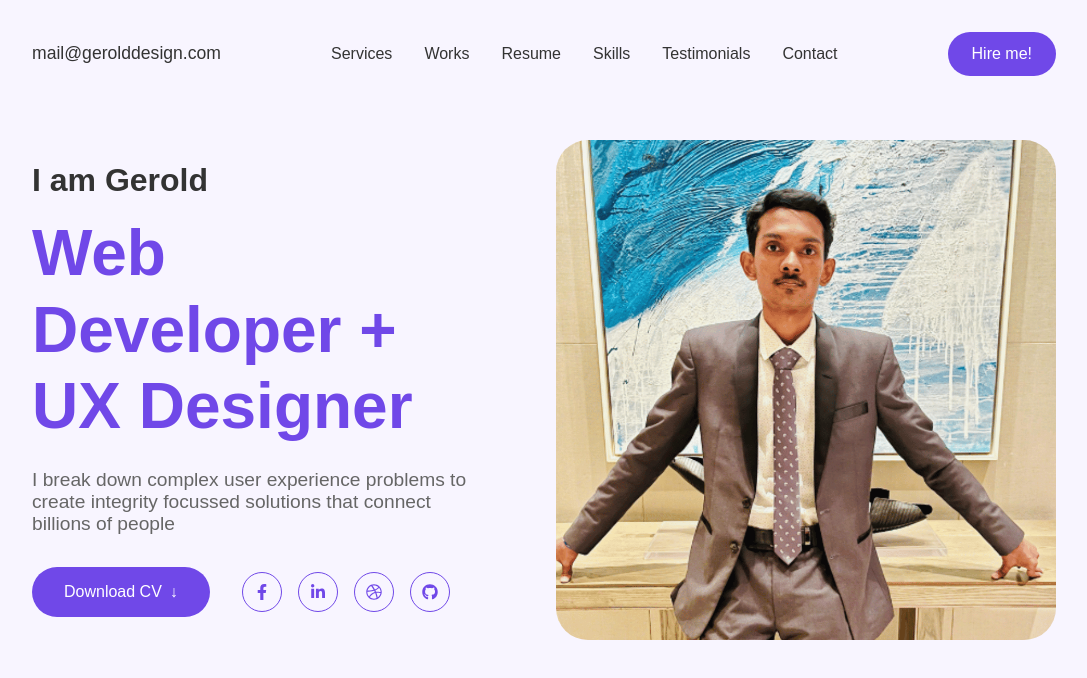
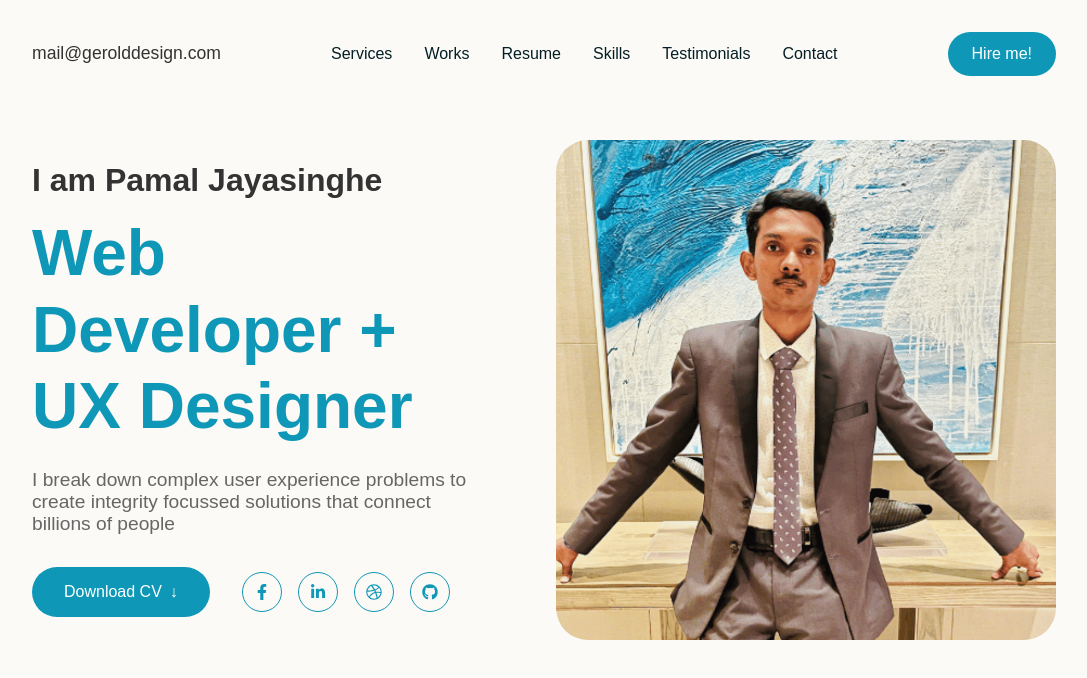
Before and after one commit to pamaljayasinghe/portfolio-site-next-js, a Next.js app: page / in a window 1280 px wide. Shown: the top 678 px of the page, without its empty margins (96-1183 px from the left). Built offline with nearby package versions, Linux system fonts and the light colour scheme.

Commit message:
Updated Some Text

```diff
--- a/src/app/page.js
+++ b/src/app/page.js
@@ -31,7 +31,7 @@ export default function Home() {
 
       <main className={styles.main}>
         <div className={styles.content}>
-          <h2 className={styles.title}>I am Gerold</h2>
+          <h2 className={styles.title}>I am Pamal Jayasinghe</h2>
           <h1 className={styles.subtitle}>
             Web Developer +<br />
             UX Designer
--- a/src/app/page.module.css
+++ b/src/app/page.module.css
@@ -1,7 +1,7 @@
 .container {
   min-height: 100vh;
   padding: 2rem 8rem;
-  background: #f8f5ff;
+  background: #fcfaf6;
 }
 
 .nav {
@@ -22,13 +22,13 @@
 }
 
 .menu a {
-  color: #333;
+  color: #031e25;
   text-decoration: none;
   font-size: 1rem;
 }
 
 .hireButton {
-  background: #7048e8;
+  background: #0f97b7;
   color: white;
   border: none;
   padding: 0.8rem 1.5rem;
@@ -56,7 +56,7 @@
 
 .subtitle {
   font-size: 4rem;
-  color: #7048e8;
+  color: #0f97b7;
   line-height: 1.2;
   margin-bottom: 1.5rem;
 }
@@ -75,7 +75,7 @@
 }
 
 .downloadBtn {
-  background: #7048e8;
+  background: #0f97b7;
   color: white;
   border: none;
   padding: 1rem 2rem;
@@ -95,12 +95,12 @@
 .socialLinks a {
   width: 40px;
   height: 40px;
-  border: 1px solid #7048e8;
+  border: 1px solid #0f97b7;
   border-radius: 50%;
   display: flex;
   align-items: center;
   justify-content: center;
-  color: #7048e8;
+  color: #0f97b7;
 }
 
 .imageWrapper {
@@ -112,6 +112,32 @@
 .profileImage {
   border-radius: 2rem;
   object-fit: cover;
+}
+
+.profileImage {
+  transition: transform 0.3s ease;
+}
+
+.profileImage:hover {
+  /* Choose one effect: */
+
+  /* Gentle shake */
+  animation: shake 0.5s ease infinite;
+}
+
+@keyframes shake {
+  0% {
+    transform: rotate(0deg);
+  }
+  25% {
+    transform: rotate(1deg);
+  }
+  75% {
+    transform: rotate(-1deg);
+  }
+  100% {
+    transform: rotate(0deg);
+  }
 }
 
 @media (max-width: 768px) {
```
